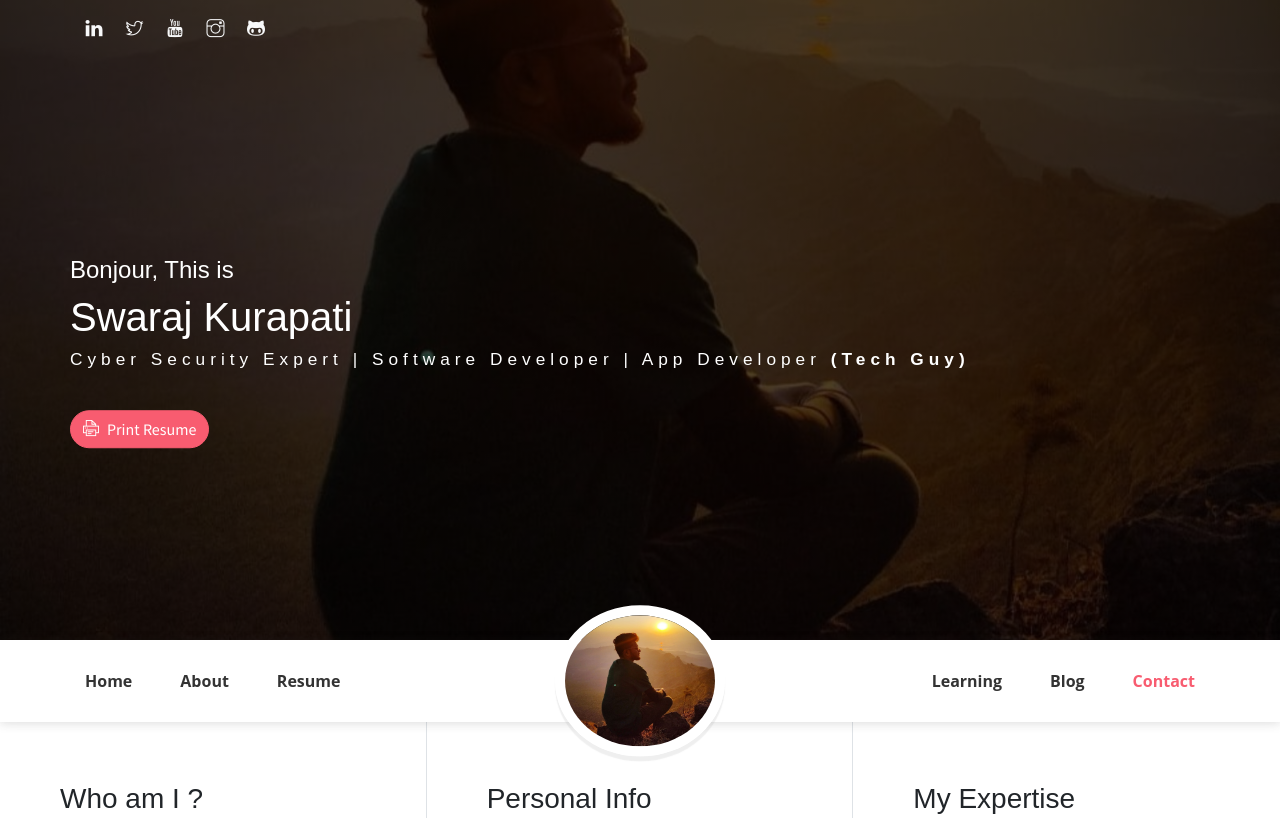
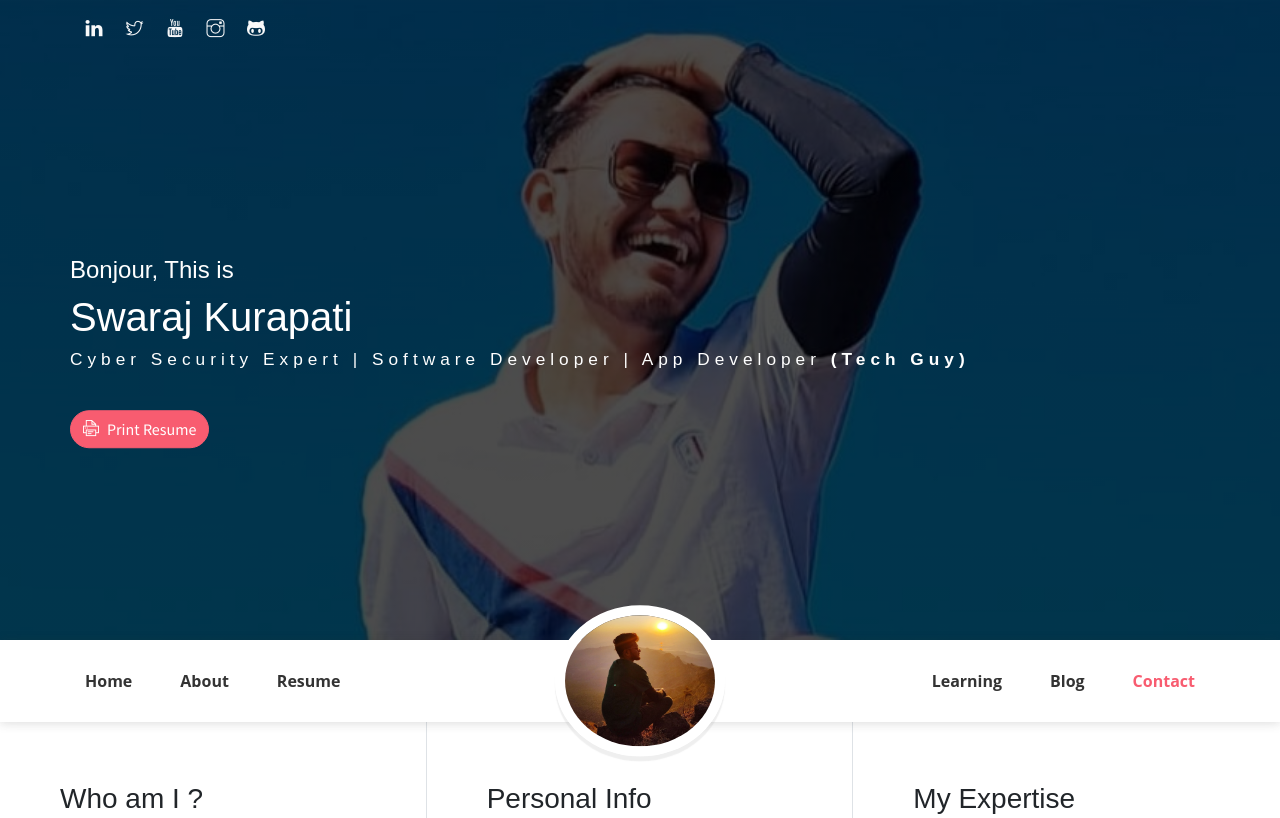
Before and after one commit to TheSwarajKurapati/SwarajPortfolio, a website: page index.html in a window 1280 px wide. Shown: the top 818 px of the page. Drawn offline with nearby package versions, Linux system fonts and the light colour scheme; some packages are replaced by stand-ins of ours; files that its build step writes are made by us from their sources; files whose address does not match are found by name.

Commit message:
update header css file

```diff
--- a/assets/scss/layout/_header.scss
+++ b/assets/scss/layout/_header.scss
@@ -4,7 +4,7 @@
     min-height: 400px;
     // background-image:url(../../imgs/swaraj_profile.jpeg);
     // background-image: linear-gradient(to top, rgba(0, 0, 0, .7), rgba(0, 0, 0, .7)), url(../imgs/header.jpg);
-    background-image: linear-gradient(to top, rgba(0, 0, 0, .7), rgba(0, 0, 0, .7)), url("../imgs/s3.jpg");
+    background-image: linear-gradient(to top, rgba(0, 0, 0, .7), rgba(0, 0, 0, .7)), url("../imgs/d1.jpeg");
     background-size: cover;
     background-position: center;
     background-repeat: no-repeat;
```
